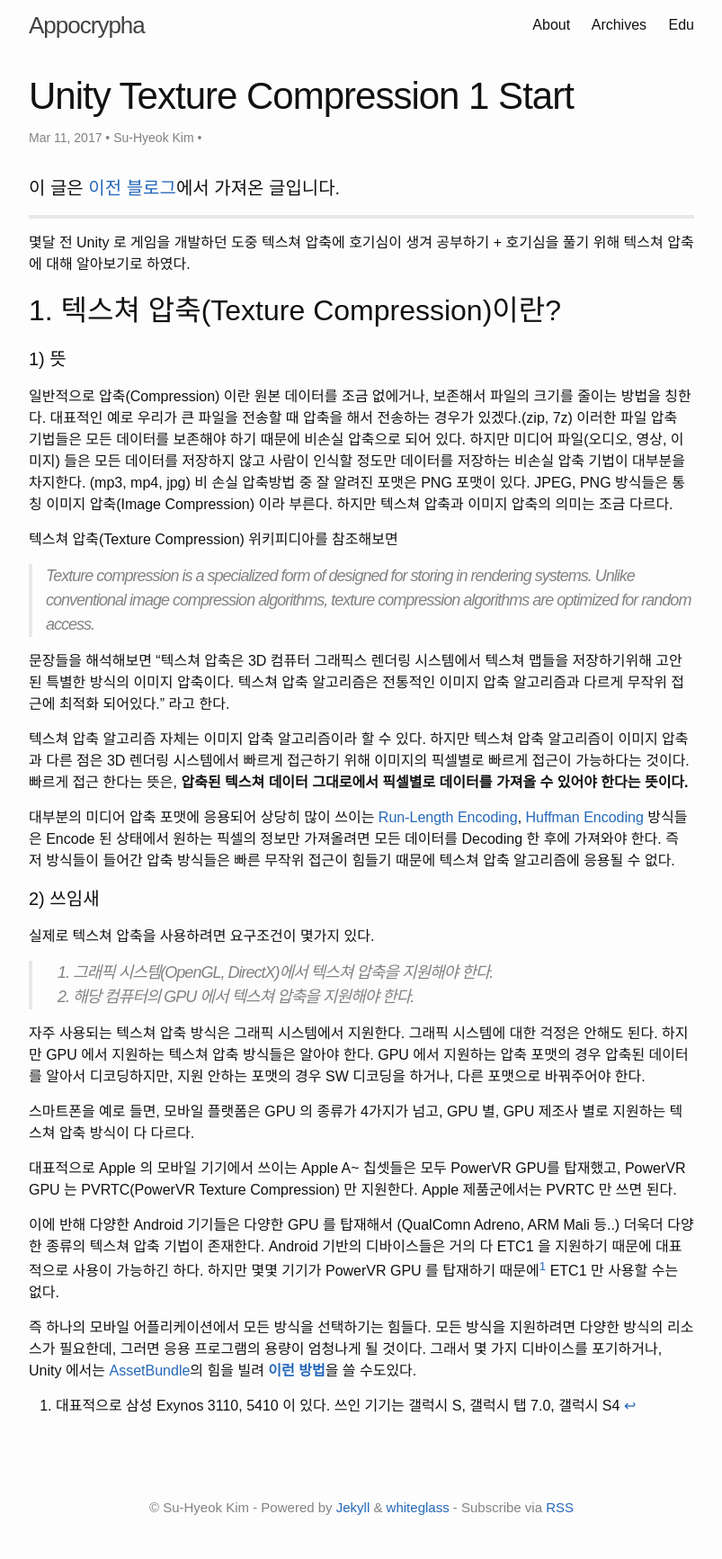
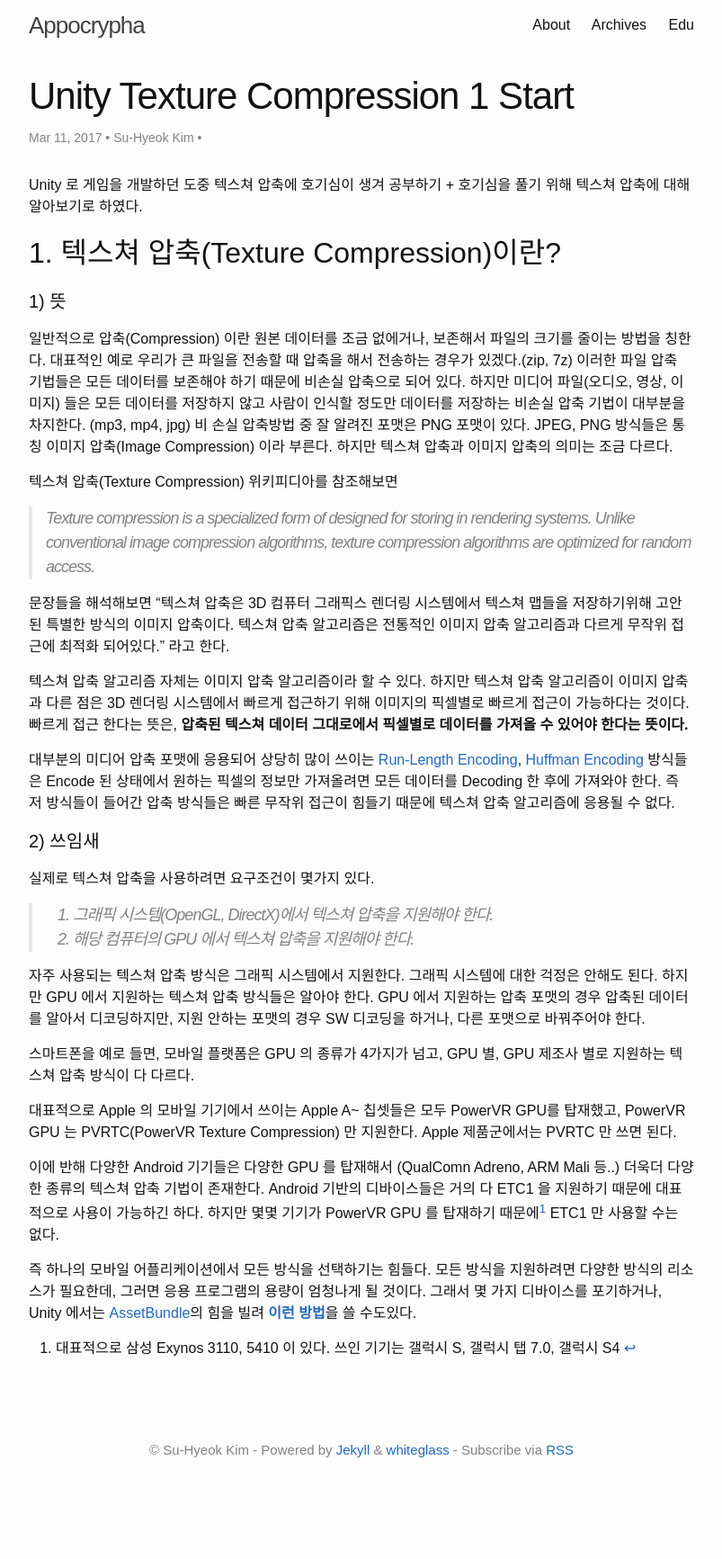
Before and after one commit to suhyeokkim/suhyeokkim.github.io, a Jekyll site: the page built from _posts/2017-03-11-unity-texture-compression-1-start.md, in a window 1280 px wide. Shown: the whole page at 90% size, without its empty margins (238-1041 px from the left). Built offline with Jekyll 4.4.1, drawn with Linux system fonts in a browser that asks for light colours; comment, search, counter and statistics services are not loaded; after the commit the page ends 1669 px from its top, so only the background shows below that.

Commit message:
Delete tistory blog mark from contents

```diff
--- a/_posts/2017-03-11-unity-texture-compression-1-start.md
+++ b/_posts/2017-03-11-unity-texture-compression-1-start.md
@@ -9,11 +9,7 @@ categories:
     - analysis
 ---
 
-#### 이 글은 [이전 블로그](jhedde.tistory.com)에서 가져온 글입니다.
-
----
-
-몇달 전 Unity 로 게임을 개발하던 도중 텍스쳐 압축에 호기심이 생겨 공부하기 + 호기심을 풀기 위해 텍스쳐 압축에 대해 알아보기로 하였다.
+Unity 로 게임을 개발하던 도중 텍스쳐 압축에 호기심이 생겨 공부하기 + 호기심을 풀기 위해 텍스쳐 압축에 대해 알아보기로 하였다.
 
 ## 1\. 텍스쳐 압축(Texture Compression)이란?
 
```
Also changed, not shown: _posts/2017-03-12-unity-texture-compression-2-erricsson-texture-compression.md (+0 -2 lines).
